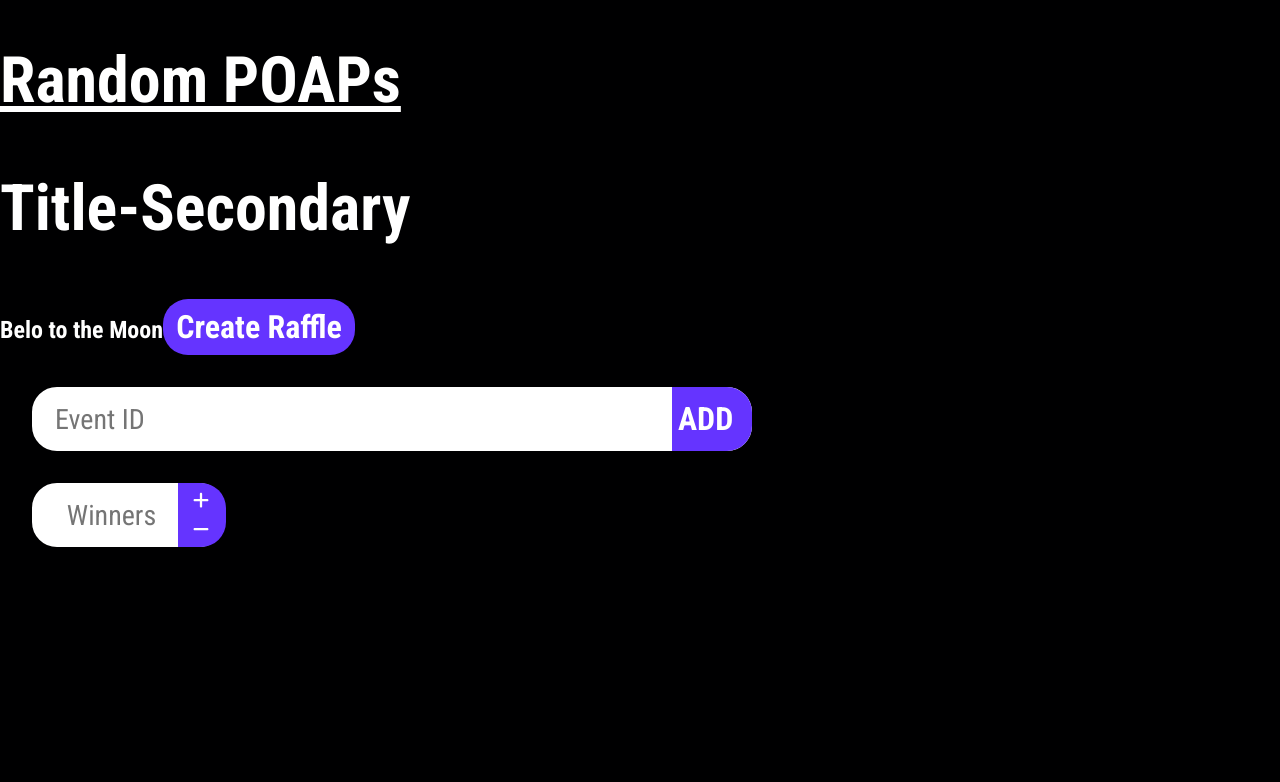
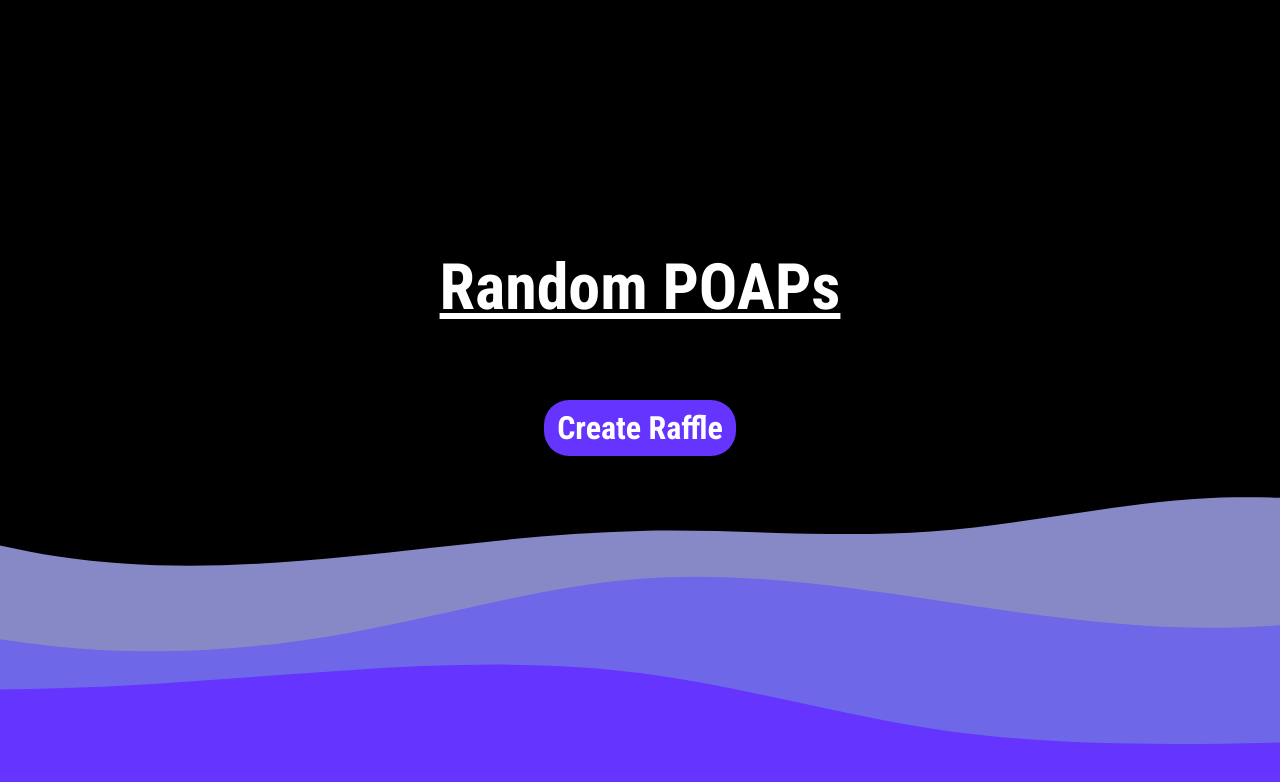
Before and after one commit to sgalanb/random-poaps, a React (Create React App) app: page / in a window 1280 px wide. Shown: the top 782 px of the page. Built offline with nearby package versions, Linux system fonts and the light colour scheme.

Commit message:
ADD: Home page components and background

```diff
--- a/package.json
+++ b/package.json
@@ -9,7 +9,8 @@
     "react": "^18.0.0",
     "react-dom": "^18.0.0",
     "react-scripts": "5.0.0",
-    "web-vitals": "^2.1.4"
+    "web-vitals": "^2.1.4",
+    "wouter": "^2.8.0-alpha.2"
   },
   "scripts": {
     "start": "react-scripts start",
--- a/src/App.js
+++ b/src/App.js
@@ -1,22 +1,14 @@
 import React from 'react';
 import './styles/App.css';
-import ButtonPrimary from './components/ButtonPrimary/ButtonPrimary';
-import TitleSecondary from './components/TitleSecondary/TitleSecondary';
-import EventName from './components/EventName/EventName';
-import TitlePrimary from './components/TitlePrimary/TitlePrimary';
-import IdInput from './components/IdInput/IdInput';
-import WinnersInput from './components/WinnersInput/WinnersInput';
+import Home from './pages/1-Home/Home';
+import { Route} from "wouter"
 
 function App() {
   return (
-    <div>
-      <TitlePrimary text={'Random POAPs'} />
-      <TitleSecondary text={'Title-Secondary'} />
-      <EventName text={'Belo to the Moon'} url={'https://poap.gallery/event/31287'} />
-      <ButtonPrimary text={'Create Raffle'} />
-      <IdInput />
-      <WinnersInput numberOfAddresses={100} />
-    </div>
+    <Route
+      component={Home}
+      path='/'
+    />
   );
 }
 
--- a/src/components/ButtonPrimary/ButtonPrimary.jsx
+++ b/src/components/ButtonPrimary/ButtonPrimary.jsx
@@ -1,9 +1,9 @@
 import React from "react"
 import './ButtonPrimary.css'
 
-export default function ButtonPrimary({text}) {
+export default function ButtonPrimary({text, action}) {
 
     return (
-        <button onClick={() => {console.log('Hello')}}>{text}</button>
+        <button onClick={action}>{text}</button>
     )
 }
--- /dev/null
+++ b/src/pages/1-Home/Home.css
@@ -0,0 +1,16 @@
+.HomeContainer {
+    display: flex;
+    align-items: center;
+    justify-content: top;
+    flex-direction: column;
+    background-repeat: repeat-x;
+    background-position: bottom;
+    background-size: cover;
+    background-origin: border-box;
+    background-image: url('../../images/background-image.svg');
+}
+
+h1 {
+    margin-top: 250px;
+    margin-bottom: 75px;
+}
--- /dev/null
+++ b/src/pages/1-Home/Home.js
@@ -0,0 +1,17 @@
+import React from "react";
+import './Home.css'
+import TitlePrimary from '../../components/TitlePrimary/TitlePrimary';
+import ButtonPrimary from '../../components/ButtonPrimary/ButtonPrimary';
+
+export default function Home() {
+    return (
+        <div className="HomeContainer">
+          <TitlePrimary text={'Random POAPs'} />
+          <ButtonPrimary text={'Create Raffle'} action={
+              () => {
+                  console.log('hi')
+              }
+          } />
+        </div>
+      );
+}
--- a/src/styles/index.css
+++ b/src/styles/index.css
@@ -1,5 +1,6 @@
-body {
+html, body, #root, #root>div {
   margin: 0;
+  height: 100%;
   font-family: -apple-system, BlinkMacSystemFont, 'Segoe UI', 'Roboto', 'Oxygen',
     'Ubuntu', 'Cantarell', 'Fira Sans', 'Droid Sans', 'Helvetica Neue',
     sans-serif;
```
Also changed, not shown: src/images/background-image.svg (added), src/pages/2-SelectEvents/SelectEvents.js (added), src/pages/3-NumberOfWinners/NumberOfWinners.js (added), src/pages/4-Ready/Ready.js (added), src/pages/5-Winners/Winners.js (added), 1 other file (tests, documents, lock files or other folders).
